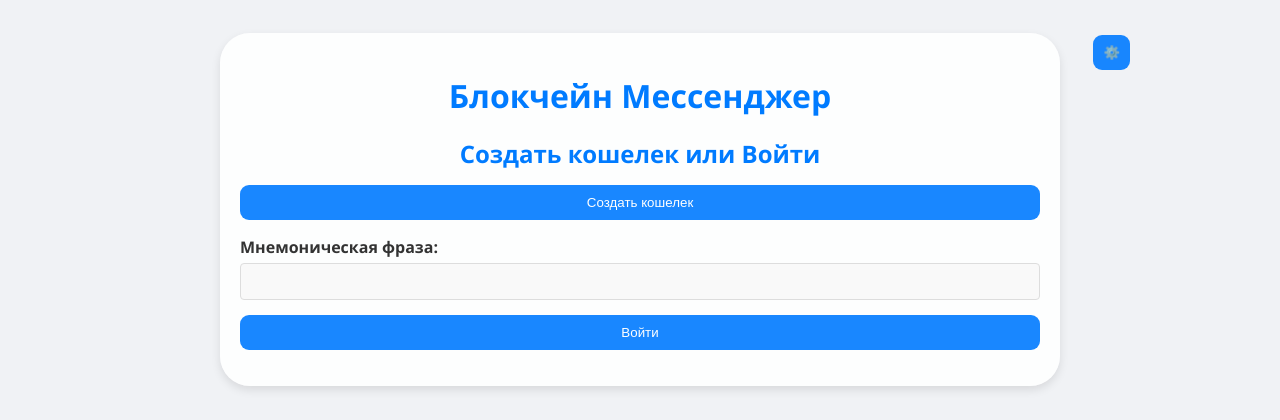
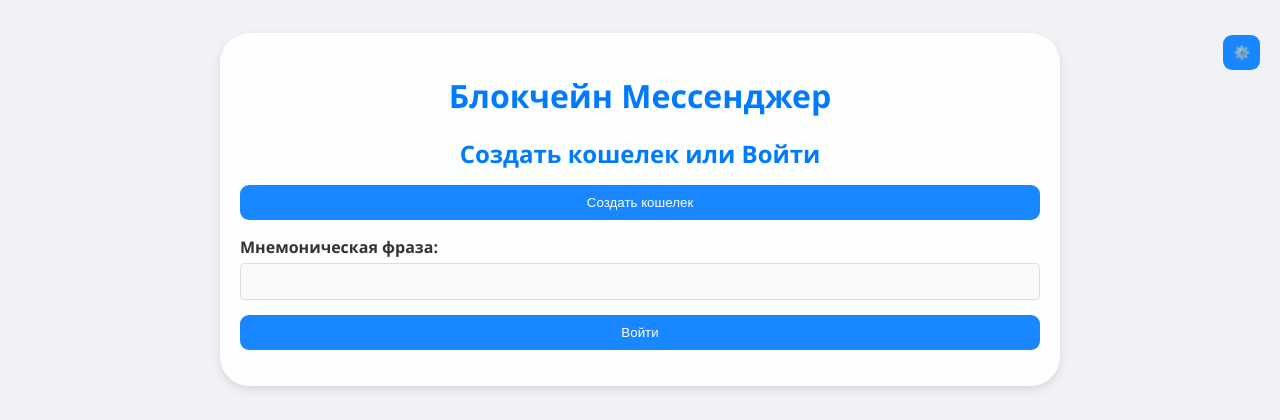
Before and after one commit to Jasst/BiChat.github.io, a Flask app: page / in a window 1280 px wide. Shown: the top 420 px of the page. Run offline with Flask 2, Linux system fonts and the light colour scheme.

Commit message:
Update styles.css

```diff
--- a/static/styles.css
+++ b/static/styles.css
@@ -275,7 +275,7 @@ p {
 .settings {
   position: fixed;
   top: 20px; /* Можете настроить отступ сверху по вашему усмотрению */
-  right: 150px; /* Можете настроить отступ справа по вашему усмотрению */
+  right: 20px; /* Можете настроить отступ справа по вашему усмотрению */
   z-index: 1000; /* Устанавливаем высокий уровень z-index, чтобы кнопка была поверх других элементов */
 }
 
```
